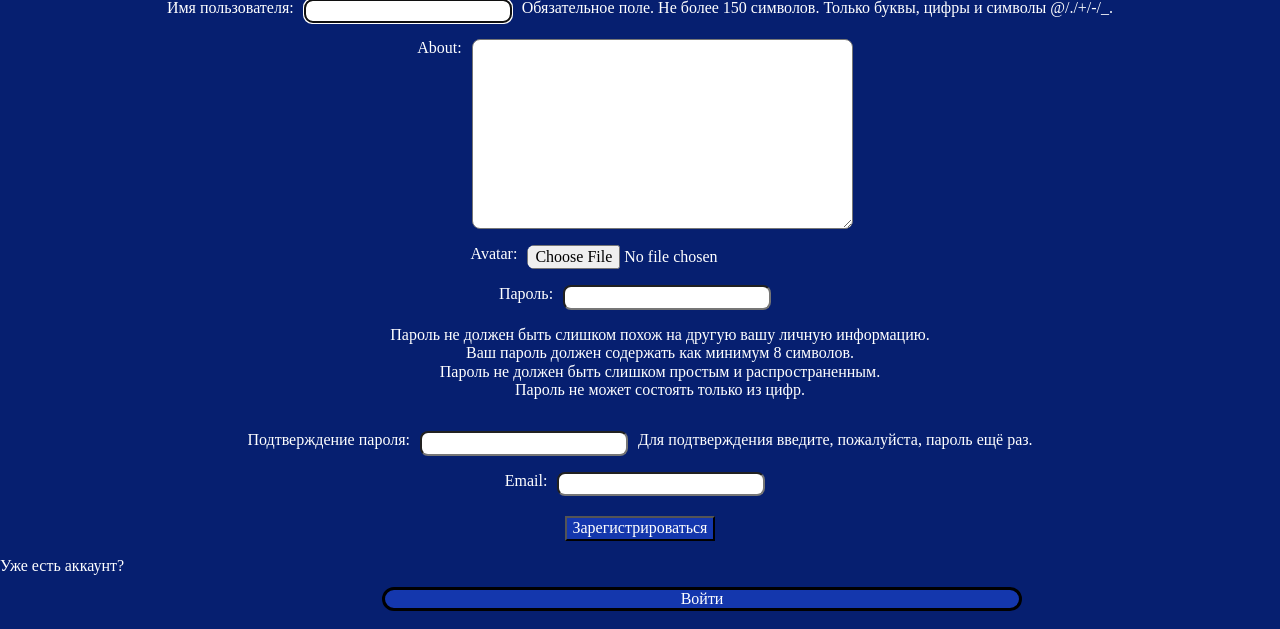
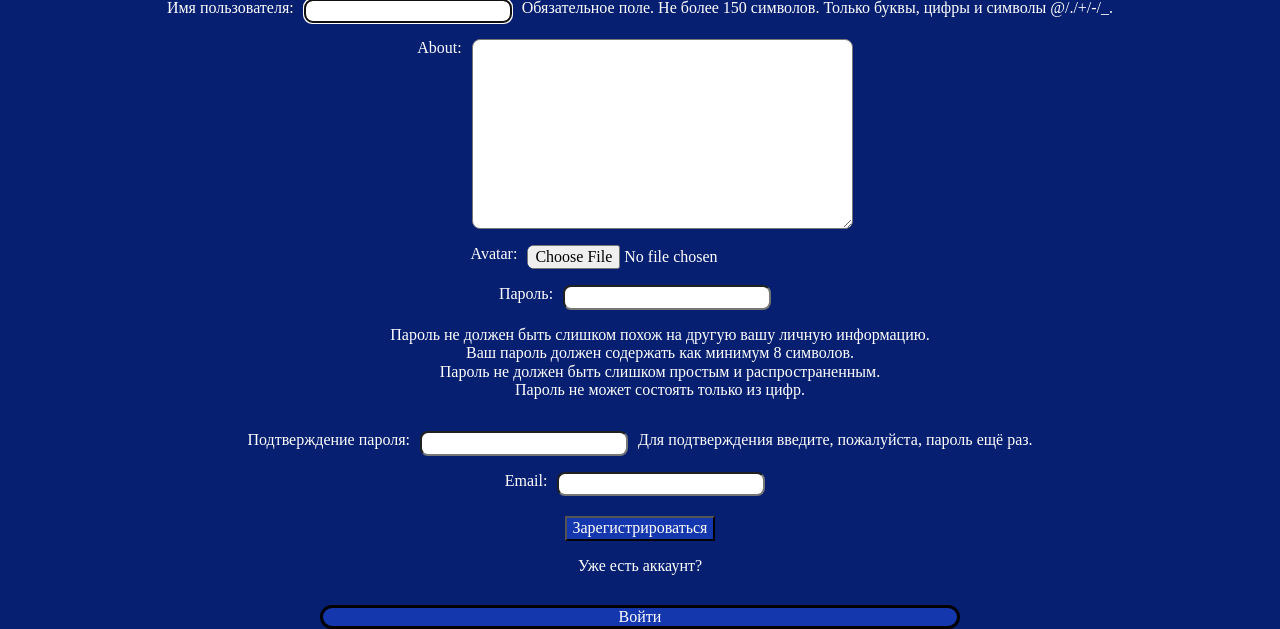
Before and after one commit to makarovilia/socialsolver, a Django app: page /register/ in a window 1280 px wide. Shown: the part 179-808 px from the top of the page. Run offline with Django 5.2, Linux system fonts and the light colour scheme.

Commit message:
Update register.html

```diff
--- a/main/templates/main/register.html
+++ b/main/templates/main/register.html
@@ -2,14 +2,12 @@
 
 {% block profile %}
     <h2>Регистрация</h2>
-
     <form method="post" enctype="multipart/form-data">
         {% csrf_token %}
         {{ form.as_p }}
         <button type="submit">Зарегистрироваться</button>
     </form>
 
-    <p>Уже есть аккаунт?
-        <a href="{% url 'login' %}">Войти</a>
-    </p>
+    <p class="enter">Уже есть аккаунт?  </p>
+    <a href="{% url 'login' %}" class="enter1">Войти</a>
 {% endblock %}
```
